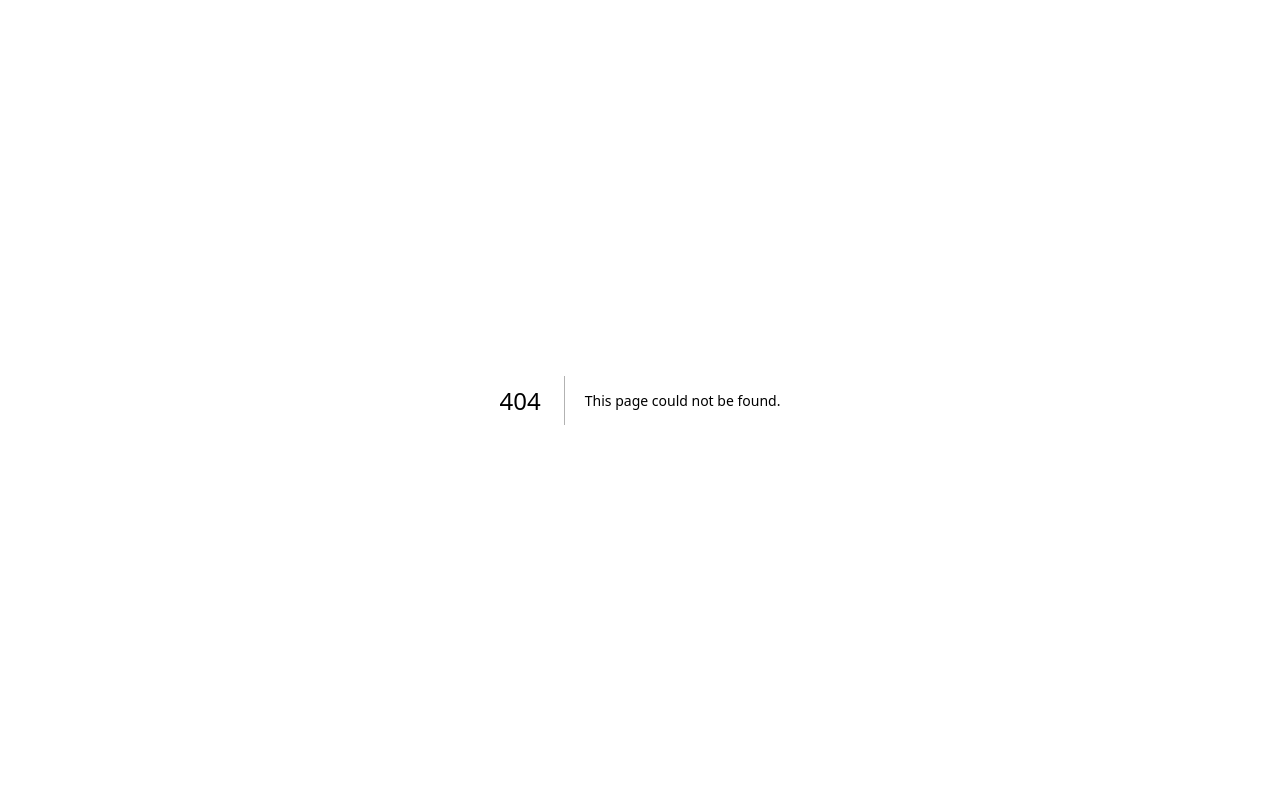
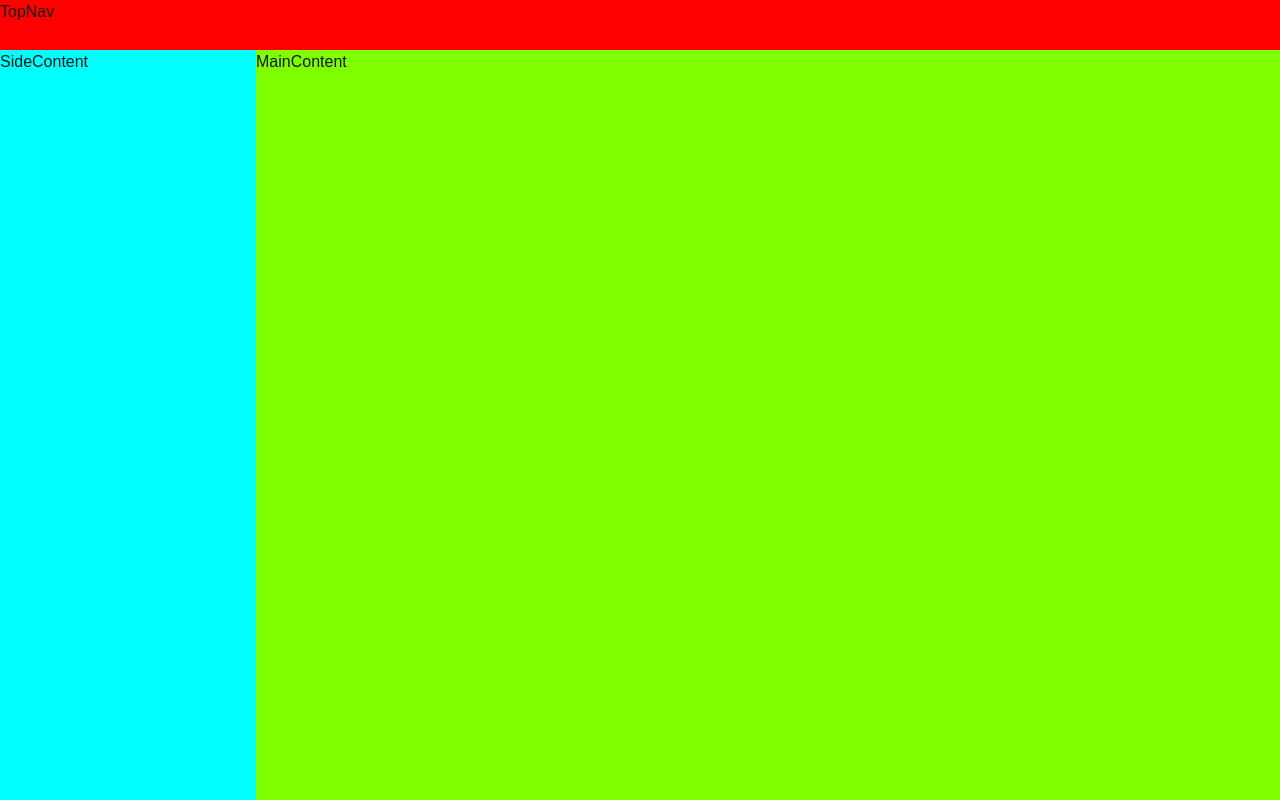
Before and after one commit to shareschedule/web-frontend, a Next.js app: page /calendar in a window 1280 px wide. Before the commit this address had no page. Built offline with nearby package versions, Linux system fonts and the light colour scheme.

Commit message:
feat: grid layout 적용

```diff
--- /dev/null
+++ b/app/calendar/page.tsx
@@ -0,0 +1,16 @@
+"use client"
+
+import TopNav from "@/component/layout/calendar/TopNav";
+import MainContent from "@/component/layout/calendar/MainContent";
+import CalendarLayoutContainer from "@/component/layout/calendar/CalendarLayoutContainer";
+import SideContent from "@/component/layout/calendar/SideContent";
+
+export default function Home() {
+    return (
+        <CalendarLayoutContainer>
+            <TopNav />
+            <SideContent />
+            <MainContent />
+        </CalendarLayoutContainer>
+    );
+}
--- /dev/null
+++ b/app/login/page.tsx
@@ -0,0 +1,8 @@
+export default function Home() {
+  return (
+    <h1 className="text-sky-400 text-3xl font-bold underline">
+        Hello world!
+
+    </h1>
+  );
+}
--- /dev/null
+++ b/app/sign/page.tsx
@@ -0,0 +1,17 @@
+import styled from "styled-components";
+
+export default function Home() {
+  return (
+      <RootContainer>
+        <div>asdf</div>
+        <div>asdf</div>
+        <div>asdf</div>
+      </RootContainer>
+  );
+}
+
+const RootContainer = styled.div`
+    display: flex;
+
+
+`
--- /dev/null
+++ b/component/layout/calendar/CalendarLayoutContainer.tsx
@@ -0,0 +1,20 @@
+'use client'
+
+import styled from "styled-components";
+
+const CalendarLayoutContainer = ({ children }) => {
+    return (
+        <FlexLayout>
+            {children}
+        </FlexLayout>
+    )
+}
+
+const FlexLayout = styled.div`
+    display: grid;
+    grid-template-columns: 1fr 4fr;
+    grid-template-rows: 50px;
+    height: 100vh;
+`
+
+export default CalendarLayoutContainer
--- /dev/null
+++ b/component/layout/calendar/MainContent.tsx
@@ -0,0 +1,17 @@
+'use client'
+
+import styled from "styled-components";
+
+const MainContent = () => {
+    return (
+        <MainContentLayout>
+            MainContent
+        </MainContentLayout>
+    )
+}
+
+const MainContentLayout = styled.div`
+    background-color: chartreuse;
+
+`
+export default MainContent
--- /dev/null
+++ b/component/layout/calendar/SideContent.tsx
@@ -0,0 +1,16 @@
+'use client'
+
+import styled from "styled-components";
+
+const SideContent = () => {
+    return (
+        <SideContentLayout>
+            SideContent
+        </SideContentLayout>
+    )
+}
+
+const SideContentLayout = styled.div`
+    background-color: aqua;
+`
+export default SideContent
--- /dev/null
+++ b/component/layout/calendar/TopNav.tsx
@@ -0,0 +1,19 @@
+'use client'
+
+import styled from "styled-components";
+
+const TopNav = () => {
+    return (
+        <TopNavLayout>
+            TopNav
+        </TopNavLayout>
+    )
+}
+
+const TopNavLayout = styled.div`
+    background-color: red;
+    grid-column: 1/3;
+    grid-row: 1/2;
+`
+
+export default TopNav
```
Also changed, not shown: lib/registry.tsx (added, +29 -0 lines), app/layout.tsx (line endings or trailing spaces).
